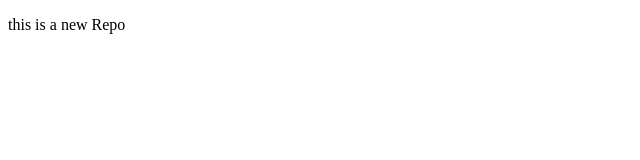
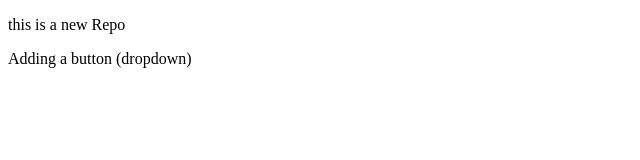
Before and after one commit to shashisah08/localRepo, a plain HTML site: page index.html in a window 1280 px wide. Shown: the whole page, without its empty margins (0-640 px from the left). Drawn offline with Linux system fonts and the light colour scheme.

```diff
--- a/index.html
+++ b/index.html
@@ -7,5 +7,7 @@
 </head>
 <body>
     <p>this is a new Repo</p>
+    <p>Adding a button (dropdown)</p>
+
 </body>
 </html>
```
